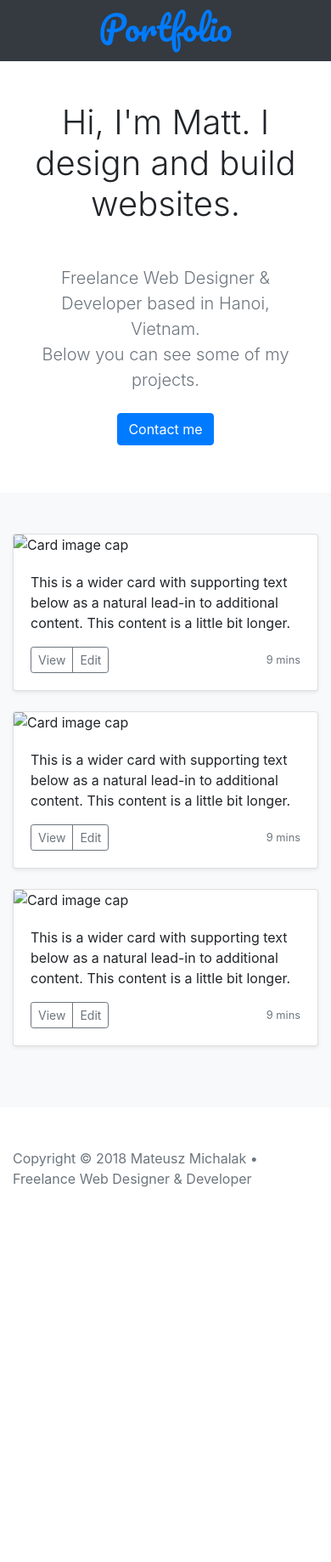
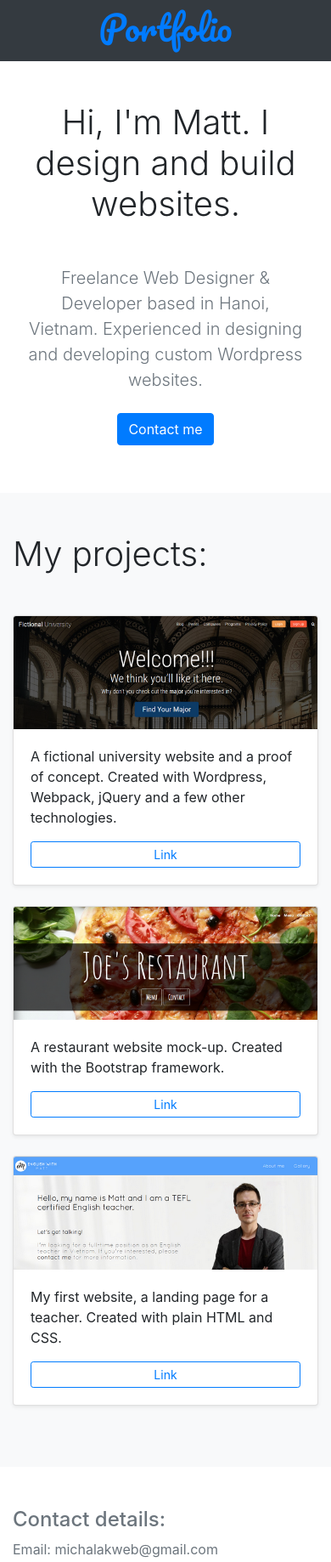
Before and after one commit to michalakweb/michalakweb.github.io, a plain HTML site: page index.html in a window 390 px wide. Shown: the top 1838 px of the page at 85% size. Before the commit the page ends 1451 px from the top, so only its background shows below. Drawn offline with nearby package versions, Linux system fonts and the light colour scheme; a script that the page names is missing; files whose address does not match are found by name.

Commit message:
added images, links, text

```diff
--- a/css/custom.css
+++ b/css/custom.css
@@ -1,3 +1,7 @@
 #logo {
 	font-family: 'Pacifico', cursive;
 }
+
+.nav-link-active:hover {
+	text-decoration: none;
+}
--- a/index.html
+++ b/index.html
@@ -5,7 +5,6 @@
     <meta name="viewport" content="width=device-width, initial-scale=1, shrink-to-fit=no">
     <meta name="description" content="My portfolio">
     <meta name="author" content="Mateusz Michalak">
-    <link rel="icon" href="../../../../favicon.ico">
 	<link href="https://fonts.googleapis.com/css?family=Pacifico" rel="stylesheet">
     <title>Portfolio · Mateusz Michalak</title>
 
@@ -32,59 +31,42 @@
       <section class="jumbotron text-center">
         <div class="container">
           <h1 class="jumbotron-heading">Hi, I'm Matt. I design and build websites.</h1>
-			<p class="lead text-muted mt-5">Freelance Web Designer &amp; Developer based in Hanoi, Vietnam. <br> Below you can see some of my projects. </p>
+			<p class="lead text-muted mt-5">Freelance Web Designer &amp; Developer based in Hanoi, Vietnam. Experienced in designing and developing custom Wordpress websites. </p>
           <p>
-            <a href="#" class="btn btn-primary my-2">Contact me</a>
+            <a href="#contact" class="btn btn-primary my-2">Contact me</a>
           </p>
         </div>
       </section>
 
       <div class="album py-5 bg-light">
         <div class="container">
+		  <h1 class="jumbotron-heading mb-5">My projects:</h1>
 
           <div class="row">
 			<div class="col-md-4">
 				  <div class="card mb-4 shadow-sm">
-                <img class="card-img-top" data-src="holder.js/100px225?theme=thumb&bg=55595c&fg=eceeef&text=Thumbnail" alt="Card image cap">
+					  <img class="card-img-top" src="img/university.png" alt="Card image cap">
 					  <div class="card-body">
-                  <p class="card-text">This is a wider card with supporting text below as a natural lead-in to additional content. This content is a little bit longer.</p>
-                  <div class="d-flex justify-content-between align-items-center">
-                    <div class="btn-group">
-                      <button type="button" class="btn btn-sm btn-outline-secondary">View</button>
-                      <button type="button" class="btn btn-sm btn-outline-secondary">Edit</button>
-                    </div>
-                    <small class="text-muted">9 mins</small>
-                  </div>
+						  <p class="card-text">A fictional university website and a proof of concept. Created with Wordpress, Webpack, jQuery and a few other technologies.  </p>
+						  <a href="http://mateuszm.sgedu.site/" target="_blank"  class="btn btn-sm btn-outline-primary btn-block">Link</a>
 					  </div>
 				  </div>
 			</div>
 			<div class="col-md-4">
 				  <div class="card mb-4 shadow-sm">
-                <img class="card-img-top" data-src="holder.js/100px225?theme=thumb&bg=55595c&fg=eceeef&text=Thumbnail" alt="Card image cap">
+					  <img class="card-img-top" src="img/pizzeria.png" alt="Card image cap">
 					  <div class="card-body">
-                  <p class="card-text">This is a wider card with supporting text below as a natural lead-in to additional content. This content is a little bit longer.</p>
-                  <div class="d-flex justify-content-between align-items-center">
-                    <div class="btn-group">
-                      <button type="button" class="btn btn-sm btn-outline-secondary">View</button>
-                      <button type="button" class="btn btn-sm btn-outline-secondary">Edit</button>
-                    </div>
-                    <small class="text-muted">9 mins</small>
-                  </div>
+						  <p class="card-text">A restaurant website mock-up. Created with the Bootstrap framework. </p>
+						  <a href="https://neotestingweb.neocities.org/" target="_blank"  class="btn btn-sm btn-outline-primary btn-block">Link</a>
 					  </div>
 				  </div>
 			</div>
             <div class="col-md-4">
 				<div class="card mb-4 shadow-sm">
-                <img class="card-img-top" data-src="holder.js/100px225?theme=thumb&bg=55595c&fg=eceeef&text=Thumbnail" alt="Card image cap">
+					<img class="card-img-top" src="img/teacher.png" alt="Card image cap">
 					<div class="card-body">
-                  <p class="card-text">This is a wider card with supporting text below as a natural lead-in to additional content. This content is a little bit longer.</p>
-                  <div class="d-flex justify-content-between align-items-center">
-                    <div class="btn-group">
-                      <button type="button" class="btn btn-sm btn-outline-secondary">View</button>
-                      <button type="button" class="btn btn-sm btn-outline-secondary">Edit</button>
-                    </div>
-                    <small class="text-muted">9 mins</small>
-                  </div>
+						<p class="card-text">My first website, a landing page for a teacher. Created with plain HTML and CSS.</p>
+						<a href="https://enmatt.neocities.org/" target="_blank"  class="btn btn-sm btn-outline-primary btn-block">Link</a>
 					</div>
 				</div>
             </div>
@@ -100,9 +82,9 @@
 
     <footer class="text-muted">
       <div class="container">
-        <!--<p class="float-right">
-          <a href="#">Back to top</a>
-        </p>-->
+     	  <h4 id="contact">Contact details:</h4>
+     	  <p>Email: michalakweb@gmail.com</p>
+     	  <br>
 		  <p>Copyright © 2018 Mateusz Michalak • Freelance Web Designer &amp; Developer</p>
       </div>
     </footer>
```
Also changed, not shown: froala_design_blocks_website.html (added, +51 -0 lines), img/pizzeria.png (added), img/teacher.png (added), img/university.png (added). Lines whose indentation alone changed are shown as unchanged.
